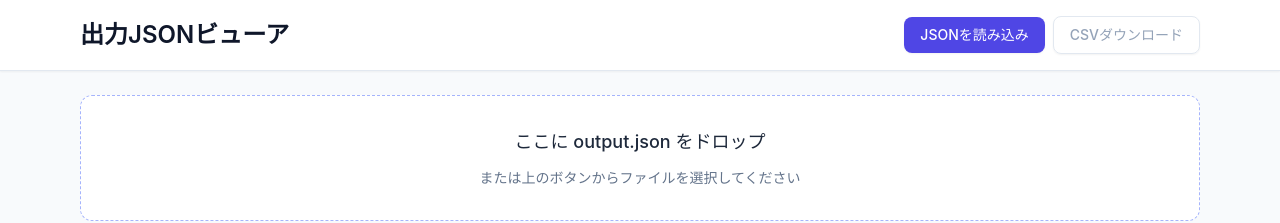
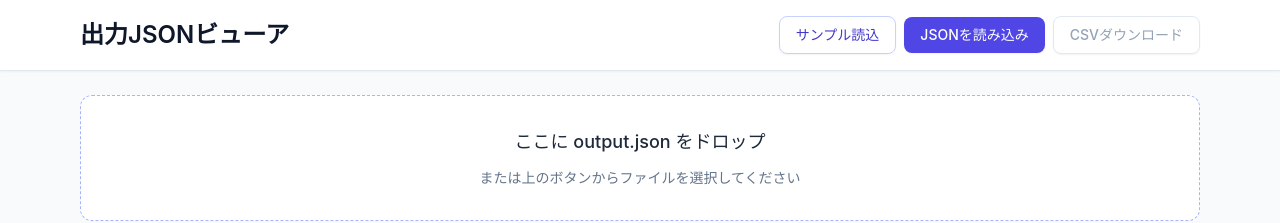
Before and after one commit to darumasanaz/v3-shift-creation-tool-or, a React (Vite) app in the folder frontend/: page / in a window 1280 px wide. Shown: the top 223 px of the page. Built offline with nearby package versions, Linux system fonts and the light colour scheme.

Commit message:
Add sample loader workflow to frontend

```diff
--- a/frontend/package.json
+++ b/frontend/package.json
@@ -4,8 +4,9 @@
   "version": "0.0.0",
   "type": "module",
   "scripts": {
+    "copy:out": "cp -f ../solver/output.json ./public/output.json",
     "dev": "vite",
-    "build": "tsc && vite build",
+    "build": "vite build",
     "preview": "vite preview"
   },
   "dependencies": {
--- a/frontend/src/App.tsx
+++ b/frontend/src/App.tsx
@@ -84,6 +84,25 @@ export default function App() {
   const [isDragging, setIsDragging] = useState(false);
   const fileInputRef = useRef<HTMLInputElement>(null);
 
+  const loadSample = async () => {
+    try {
+      const res = await fetch('/output.json', { cache: 'no-store' });
+      if (!res.ok) {
+        throw new Error(`HTTP ${res.status}`);
+      }
+      const json = (await res.json()) as ScheduleData;
+      if (!Array.isArray(json.peopleOrder) || !Array.isArray(json.matrix)) {
+        throw new Error('Invalid schema');
+      }
+      setSchedule(json);
+      setError(null);
+      alert('読み込み完了');
+    } catch (e) {
+      console.error(e);
+      alert('output.json が見つかりません。READMEの「サンプル読込の準備」を参照してください。');
+    }
+  };
+
   const handleFile = (file: File | undefined | null) => {
     if (!file) return;
 
@@ -156,6 +175,13 @@ export default function App() {
               className="sr-only"
               onChange={onFileChange}
             />
+            <button
+              type="button"
+              onClick={loadSample}
+              className="rounded-lg border border-indigo-200 px-4 py-2 text-sm font-medium text-indigo-700 shadow-sm transition hover:border-indigo-300 hover:bg-indigo-50"
+            >
+              サンプル読込
+            </button>
             <button
               type="button"
               onClick={() => fileInputRef.current?.click()}
--- a/frontend/vite.config.ts
+++ b/frontend/vite.config.ts
@@ -4,4 +4,5 @@ import react from '@vitejs/plugin-react';
 // https://vitejs.dev/config/
 export default defineConfig({
   plugins: [react()],
+  server: { host: true, port: 5173, strictPort: true },
 });
```
Also changed, not shown: 2 other files (tests, documents, lock files or other folders).
